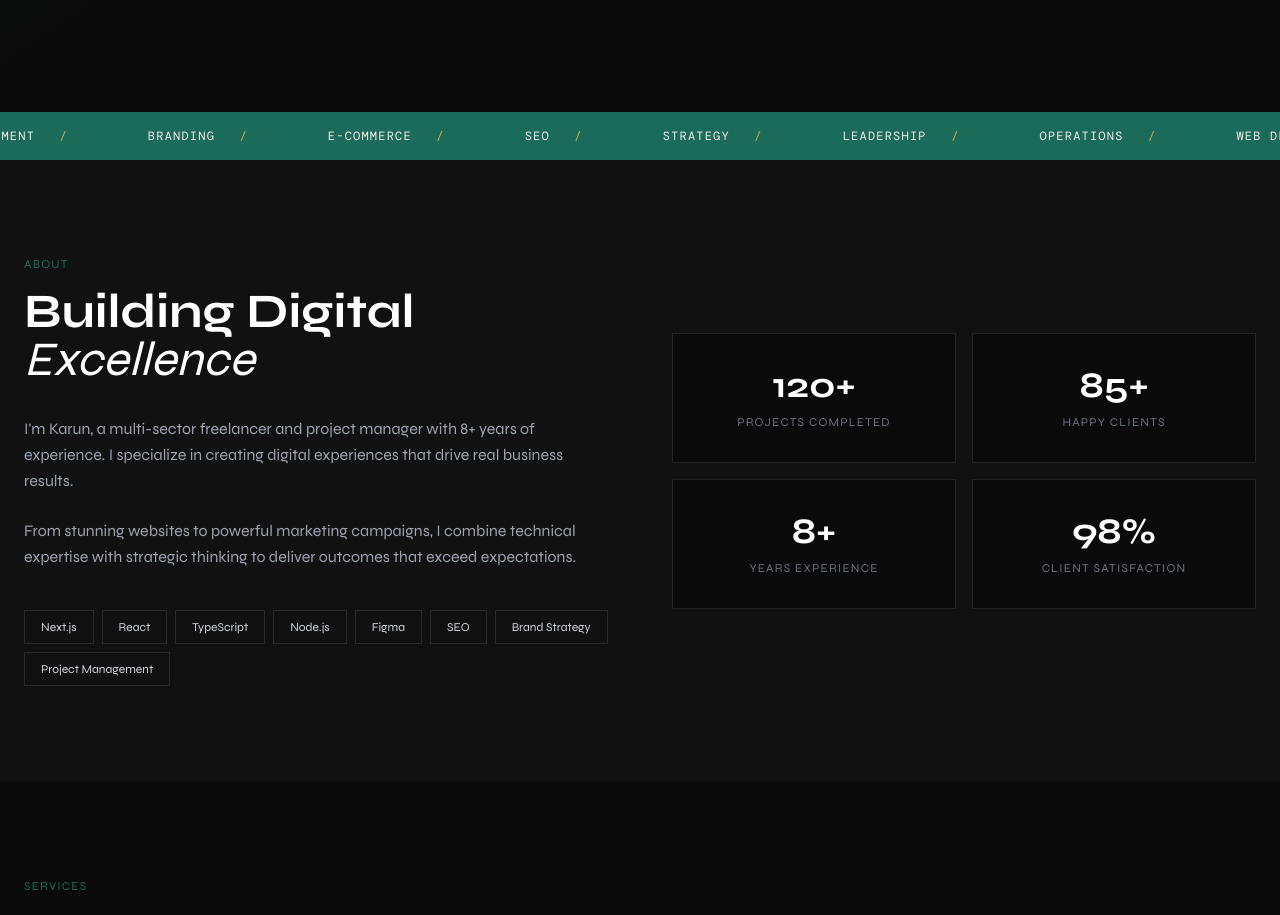
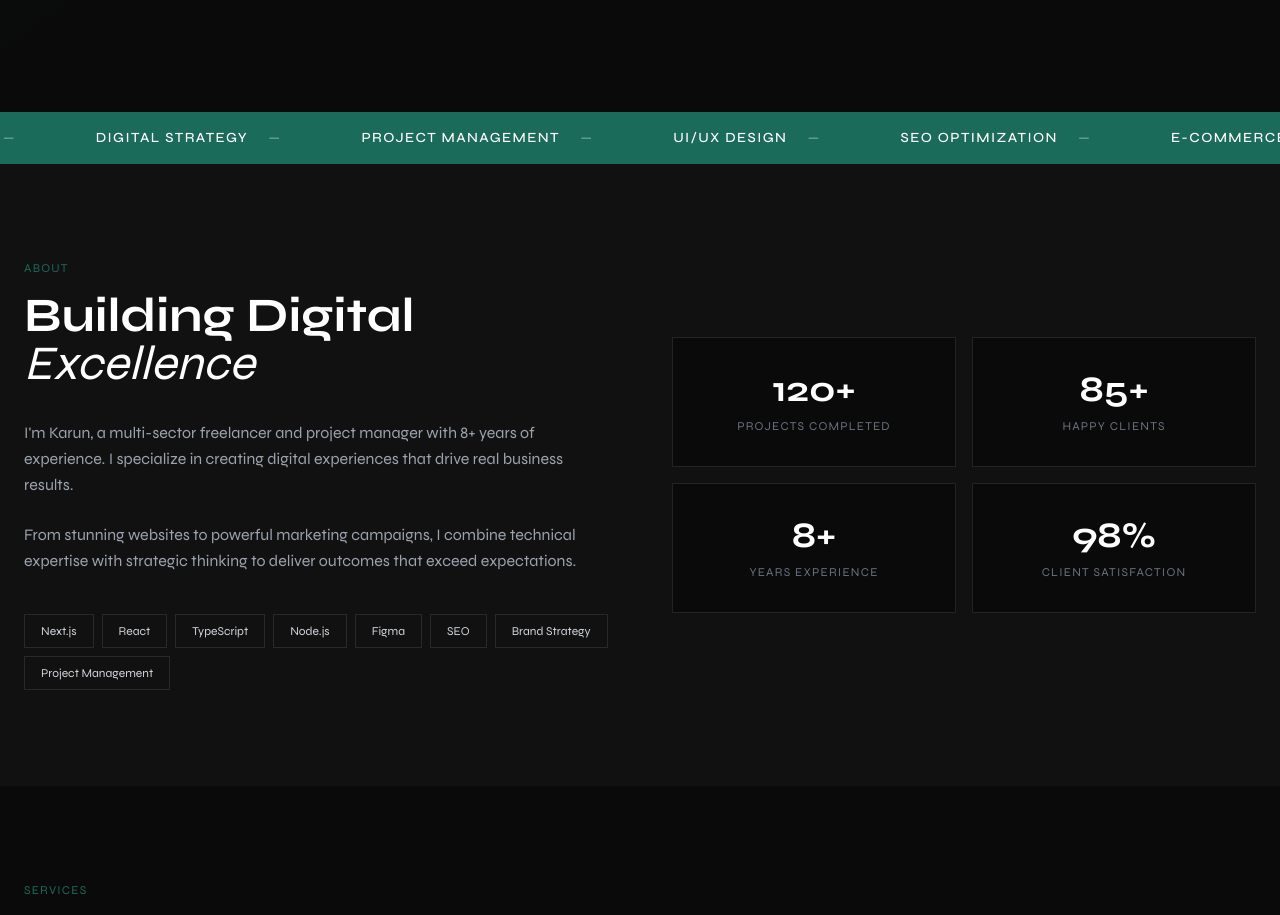
Before and after one commit to KARUN-499/karun-portfolio-v2, a Next.js app: page / in a window 1280 px wide. Shown: the part 780-1695 px from the top of the page. Built offline with nearby package versions, Linux system fonts and the light colour scheme; a web font is replaced by a local one.

Commit message:
Redesign MarqueeBanner: black theme

```diff
--- a/components/MarqueeBanner.tsx
+++ b/components/MarqueeBanner.tsx
@@ -1,12 +1,13 @@
+const items = ['Web Development', 'Brand Design', 'Digital Strategy', 'Project Management', 'UI/UX Design', 'SEO Optimization', 'E-commerce', 'Marketing'];
+
 export default function MarqueeBanner() {
-  const skills = ['Web Design', 'Project Management', 'Branding', 'E-Commerce', 'SEO', 'Strategy', 'Leadership', 'Operations'];
-  const doubled = [...skills, ...skills];
+  const doubled = [...items, ...items];
   return (
     <div className="bg-[#1B6B5A] py-4 overflow-hidden">
       <div className="marquee-track">
-        {doubled.map((s, i) => (
-          <span key={i} className="font-mono text-xs tracking-widest text-[#F5F0E8] uppercase mx-8 whitespace-nowrap">
-            {s} <span className="text-[#C9A84C] mx-4">/</span>
+        {doubled.map((item, i) => (
+          <span key={i} className="font-sans text-sm font-medium text-white tracking-widest uppercase px-8 whitespace-nowrap">
+            {item} <span className="text-white/40 mx-4">&#8212;</span>
           </span>
         ))}
       </div>
```
